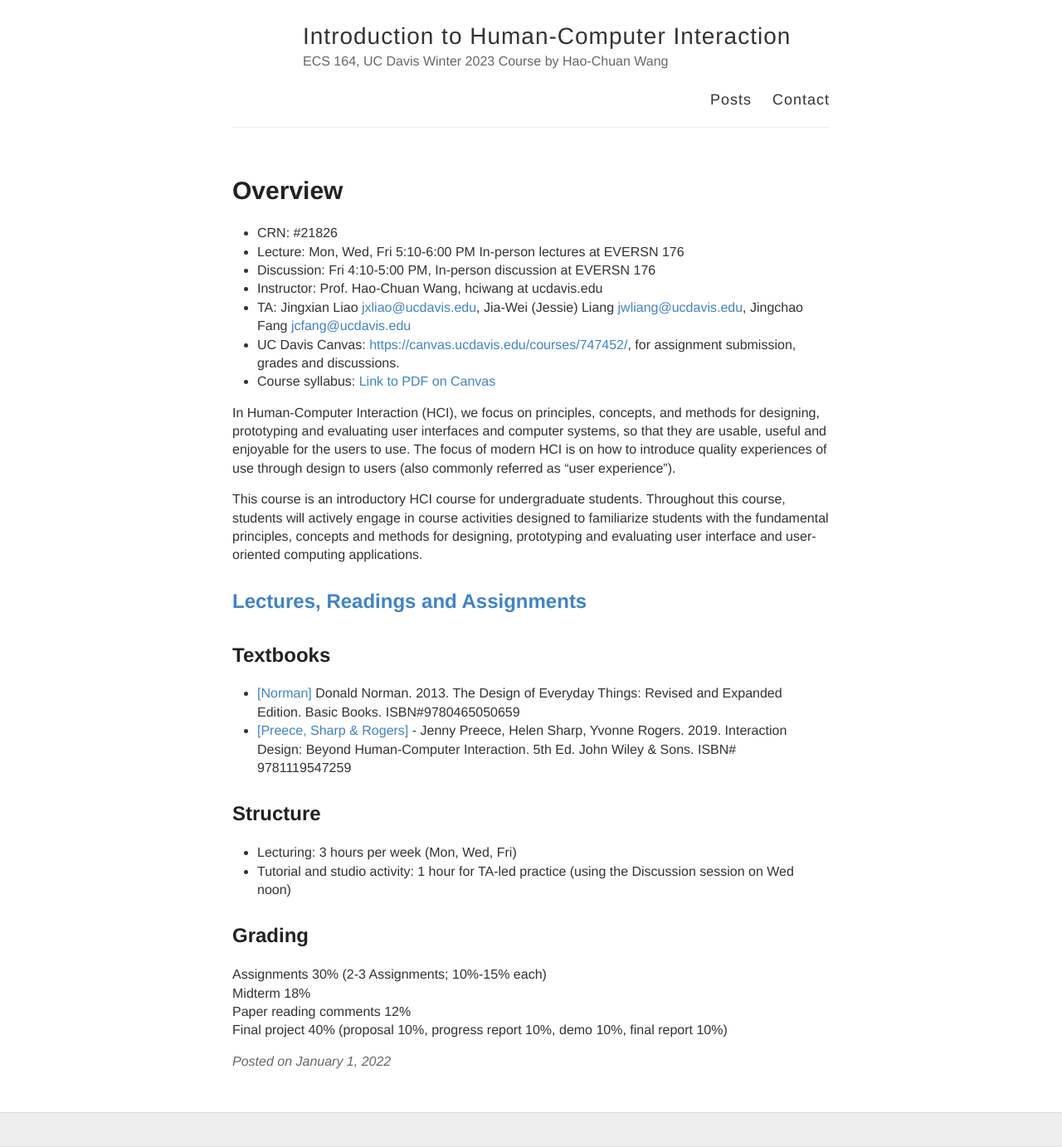
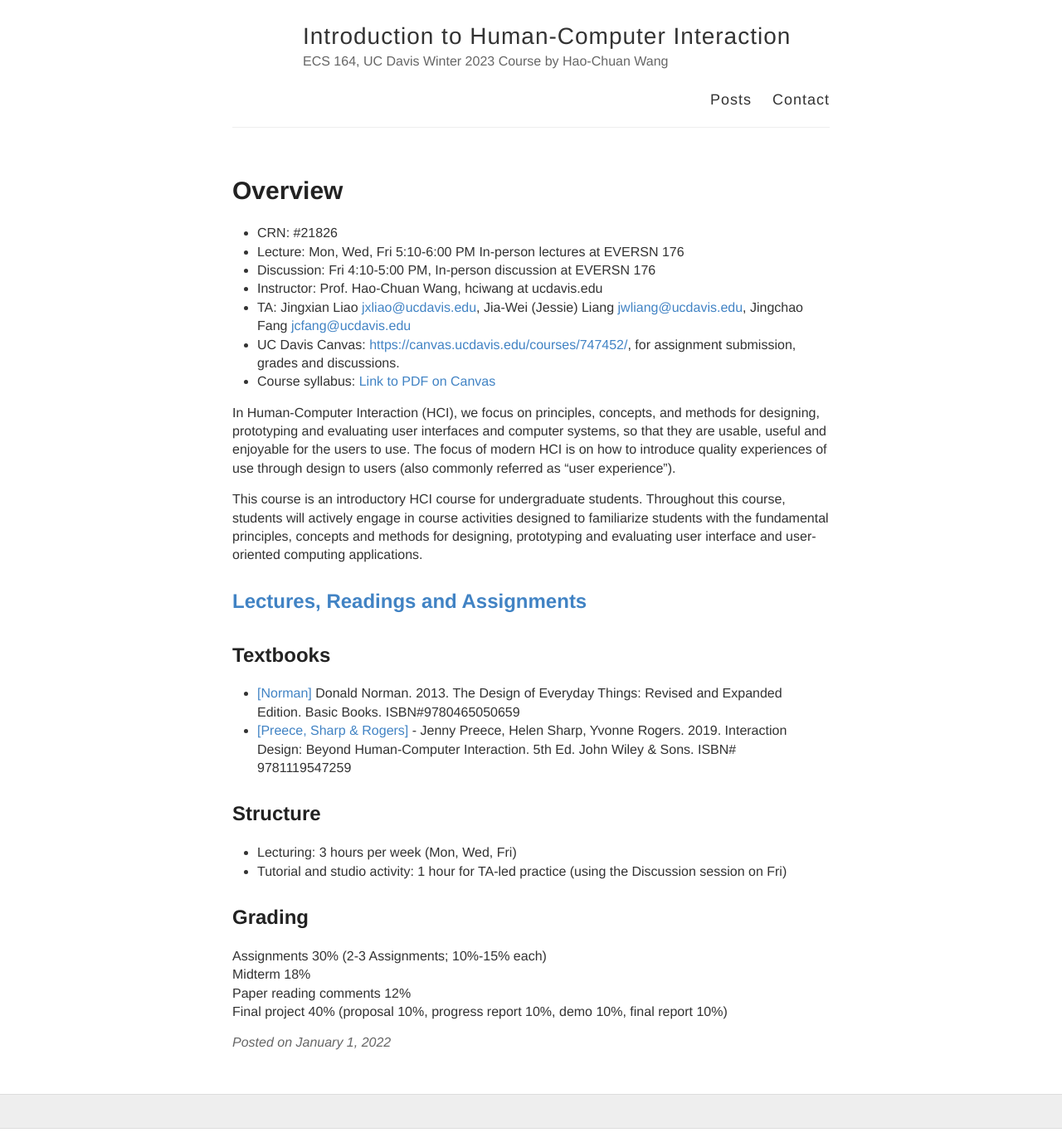
Before and after one commit to hciwang/hciwang.github.io, a Jekyll site: the page built from _posts/2022-1-1-About.md, in a window 1280 px wide. Shown: the whole page at 83% size. Built offline with Jekyll 4.4.1, drawn with Linux system fonts in a browser that asks for light colours; after the commit the page ends 1361 px from its top, so only the background shows below that.

Commit message:
Update 2022-1-1-About.md

```diff
--- a/_posts/2022-1-1-About.md
+++ b/_posts/2022-1-1-About.md
@@ -23,7 +23,7 @@ This course is an introductory HCI course for undergraduate students. Throughout
 ## Structure
 
 - Lecturing: 3 hours per week (Mon, Wed, Fri)
-- Tutorial and studio activity: 1 hour for TA-led practice (using the Discussion session on Wed noon)
+- Tutorial and studio activity: 1 hour for TA-led practice (using the Discussion session on Fri)
 
 ## Grading
 Assignments 30% (2-3 Assignments; 10%-15% each)
```
